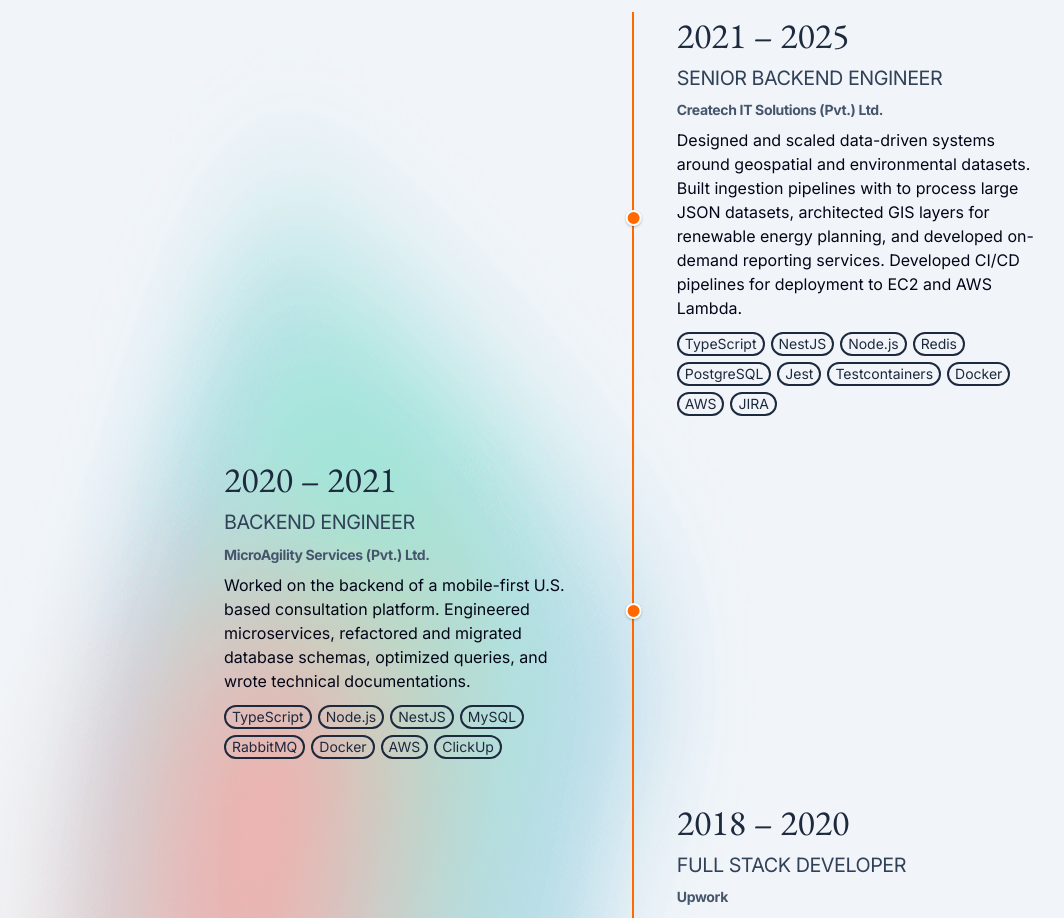
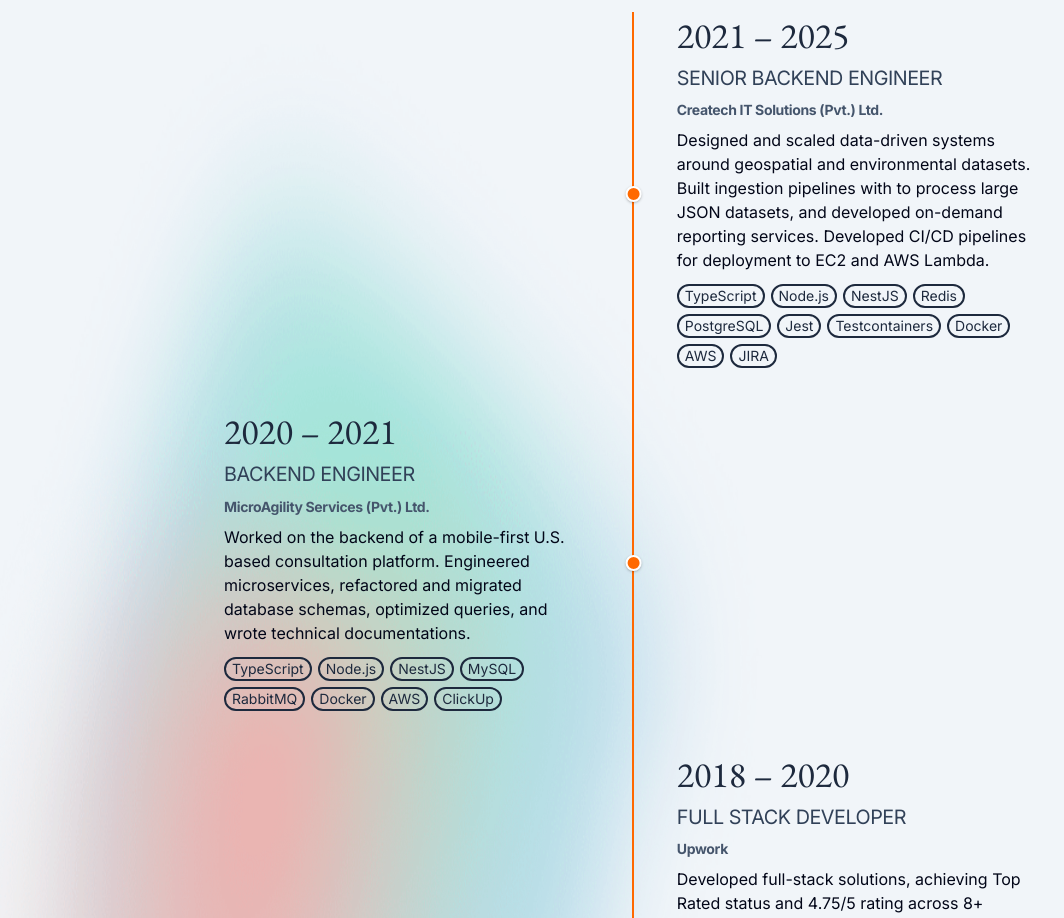
Before and after one commit to haidar47x/haidar47x.github.io, a React (Vite) app: page /#/ in a window 1280 px wide. Shown: the part 940-1858 px from the top of the page, without its empty margins (16-1080 px from the left). Built offline with nearby package versions, Linux system fonts and the light colour scheme; the HTML template or start-up script is replaced by a standard one; a web font is replaced by a local one.

Commit message:
Root meta updates

```diff
--- a/index.html
+++ b/index.html
@@ -11,7 +11,7 @@
   <meta name="description"
     content="Haidar Ali is a Software Engineer specializing in backend system developement">
   <meta name="keywords"
-    content="Haidar Ali, Backend Developer, Software Engineer, JavaScript Developer, Node.js Developer, NestJS Framework, Microservices, Backend Programming, Freelancer, React, Remote Developer, DevOps, Technical Writing">
+    content="Haidar Ali, Backend Developer, Software Engineer, JavaScript Developer, Node.js Developer, Microservices, Backend Programming, React, Remote, DevOps, Technical Writing">
   <meta name="author" content="Haidar Ali" />
   <meta name="robots" content="index, follow" />
 
--- a/src/assets/experience.json
+++ b/src/assets/experience.json
@@ -3,11 +3,11 @@
     "year": "2021 – 2025",
     "title": "Senior Backend Engineer",
     "company": "Createch IT Solutions (Pvt.) Ltd.",
-    "description": "Designed and scaled data-driven systems around geospatial and environmental datasets. Built ingestion pipelines with to process large JSON datasets, architected GIS layers for renewable energy planning, and developed on-demand reporting services. Developed CI/CD pipelines for deployment to EC2 and AWS Lambda.",
+    "description": "Designed and scaled data-driven systems around geospatial and environmental datasets. Built ingestion pipelines with to process large JSON datasets, and developed on-demand reporting services. Developed CI/CD pipelines for deployment to EC2 and AWS Lambda.",
     "tech": [
       "TypeScript",
+      "Node.js",
       "NestJS",
-      "Node.js",
       "Redis",
       "PostgreSQL",
       "Jest",
```
